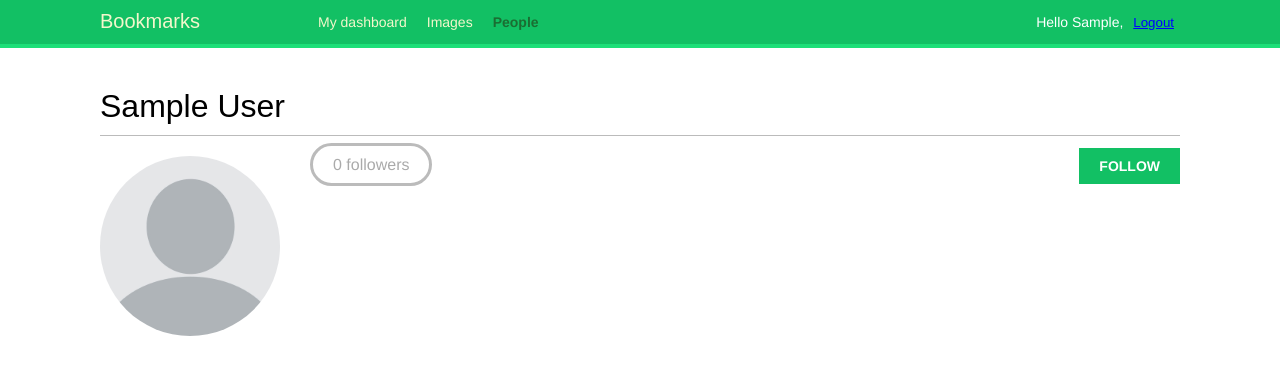
After one commit to Kiraogi/bookmarks, a Django app: a page that uses bookmarks/account/templates/base.html in a window 1280 px wide. The commit adds this page. Shown: the top 375 px of the page. Run offline with Django 5.2, Linux system fonts and the light colour scheme; the visitor is signed in with stand-in values (Sample User, id 1); data comes from the database, SQL or seed files in the repository; data that the repository does not hold is empty; some libraries are stand-ins or nearby versions; some web fonts are replaced.

Commit message:
ver 0.01.47
Add user list and detail views, update URLs and settings

```diff
--- /dev/null
+++ b/bookmarks/account/templates/account/user/detail.html
@@ -0,0 +1,31 @@
+{% extends "base.html" %}
+{% load thumbnail %}
+
+{% block title %}{{ user.get_full_name }}{% endblock %}
+
+{% block content %}
+<h1>{{ user.get_full_name }}</h1>
+<div class="profile-info">
+    {% if user.profile.photo %}
+    <img src="{% thumbnail user.profile.photo 180x180 %}" class="user-detail">
+    {% else %}
+    <img src="{{ MEDIA_URL }}users/none.jpg" class="user-detail" style="width:180px;height:180px;">
+    {% endif %}
+</div>
+{% with total_followers=user.followers.count %}
+<span class="count">
+    <span class="total">{{ total_followers }}</span>
+    follower{{ total_followers|pluralize }}
+</span>
+<a href="#" data-id="{{ user.id }}" data-action="{% if request.user in user.followers.all %}un{% endif %}follow" class="follow button">
+    {% if request.user not in user.followers.all %}
+    Follow
+    {% else %}
+    Unfollow
+    {% endif %}
+</a>
+<div id="image-list" class="image-container">
+    {% include "images/image/list_images.html" with images=user.images_created.all %}
+</div>
+{% endwith %}
+{% endblock %}
--- a/bookmarks/account/templates/base.html
+++ b/bookmarks/account/templates/base.html
@@ -17,7 +17,7 @@
                 <a href="{% url "images:list" %}">Images</a>
             </li>
             <li {% if section == "people" %}class="selected"{% endif %}>
-                <a href="#">People</a>
+                <a href="{% url "user_list" %}">People</a>
             </li>
         </ul>
         {% endif %}
--- a/bookmarks/account/urls.py
+++ b/bookmarks/account/urls.py
@@ -25,4 +25,6 @@ urlpatterns = [
     path('', views.dashboard, name='dashboard'),
     path('register/', views.register, name='register'),
     path('edit/', views.edit, name='edit'),
+    path('users/', views.user_list, name='user_list'),
+    path('users/<username>/', views.user_detail, name='user_detail'),
 ]
--- a/bookmarks/bookmarks/settings.py
+++ b/bookmarks/bookmarks/settings.py
@@ -11,6 +11,7 @@ https://docs.djangoproject.com/en/5.1/ref/settings/
 """
 
 from pathlib import Path
+from django.urls import reverse_lazy
 
 # Build paths inside the project like this: BASE_DIR / 'subdir'.
 BASE_DIR = Path(__file__).resolve().parent.parent
@@ -171,3 +172,7 @@ if DEBUG:
     import mimetypes
     mimetypes.add_type('application/javascript', '.js', True)
     mimetypes.add_type('text/css', '.css', True)
+
+ABSOLUTE_URL_OVERRIDES = {
+    'auth.user': lambda u : reverse_lazy('user_detail', args=[u.username])
+}
```
Also changed, not shown: bookmarks/account/templates/account/user/list.html (added, +22 -0 lines), bookmarks/media/users/2025/02/24/13.jpg.180x180_q85.jpg (added), bookmarks/media/users/2025/02/24/_AZ17645.JPG.180x180_q85.jpg (added), bookmarks/media/users/2025/02/24/photo-anime-1698257625758_single.jpg.180x180_q85.jpg (added), bookmarks/media/users/none.jpg (added).
